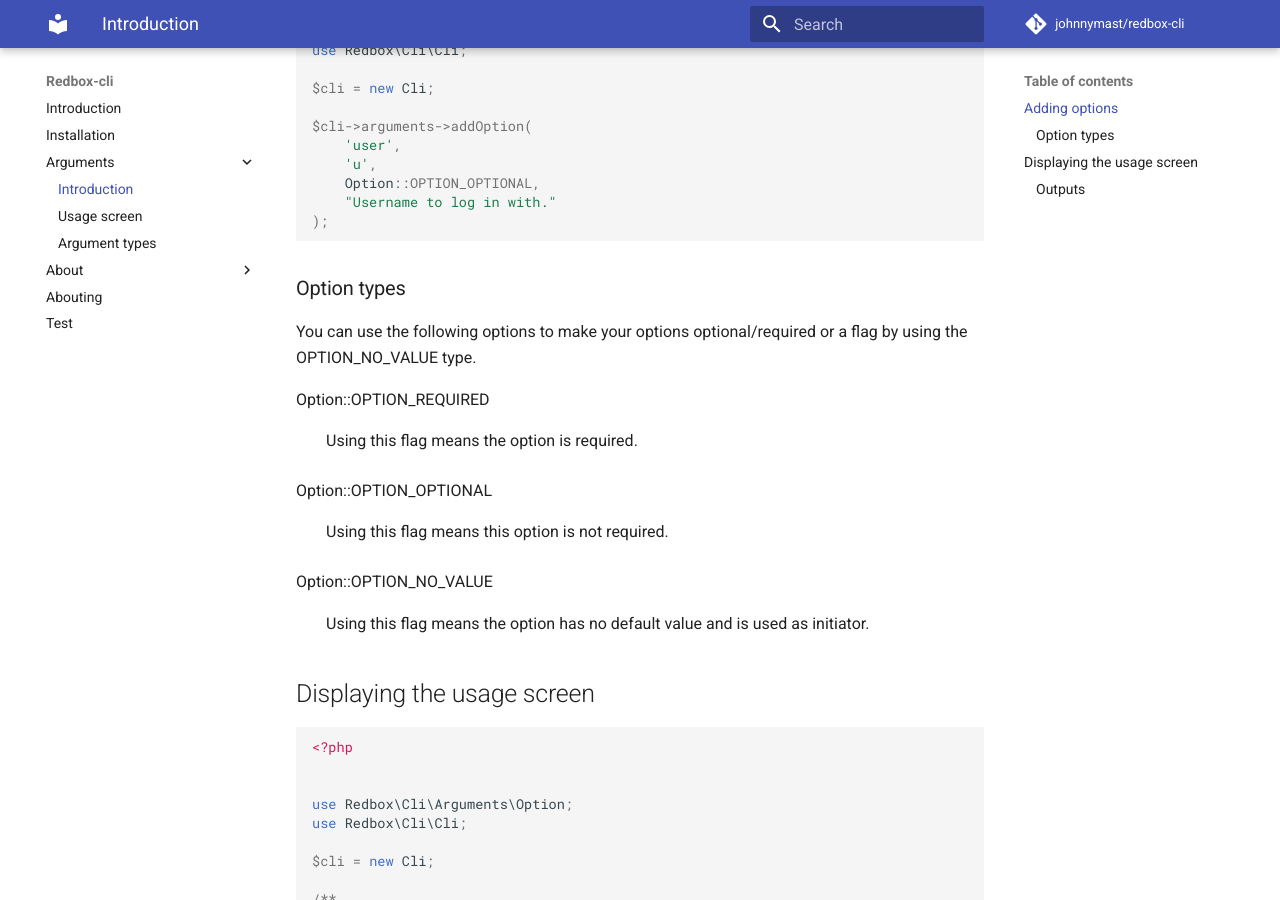
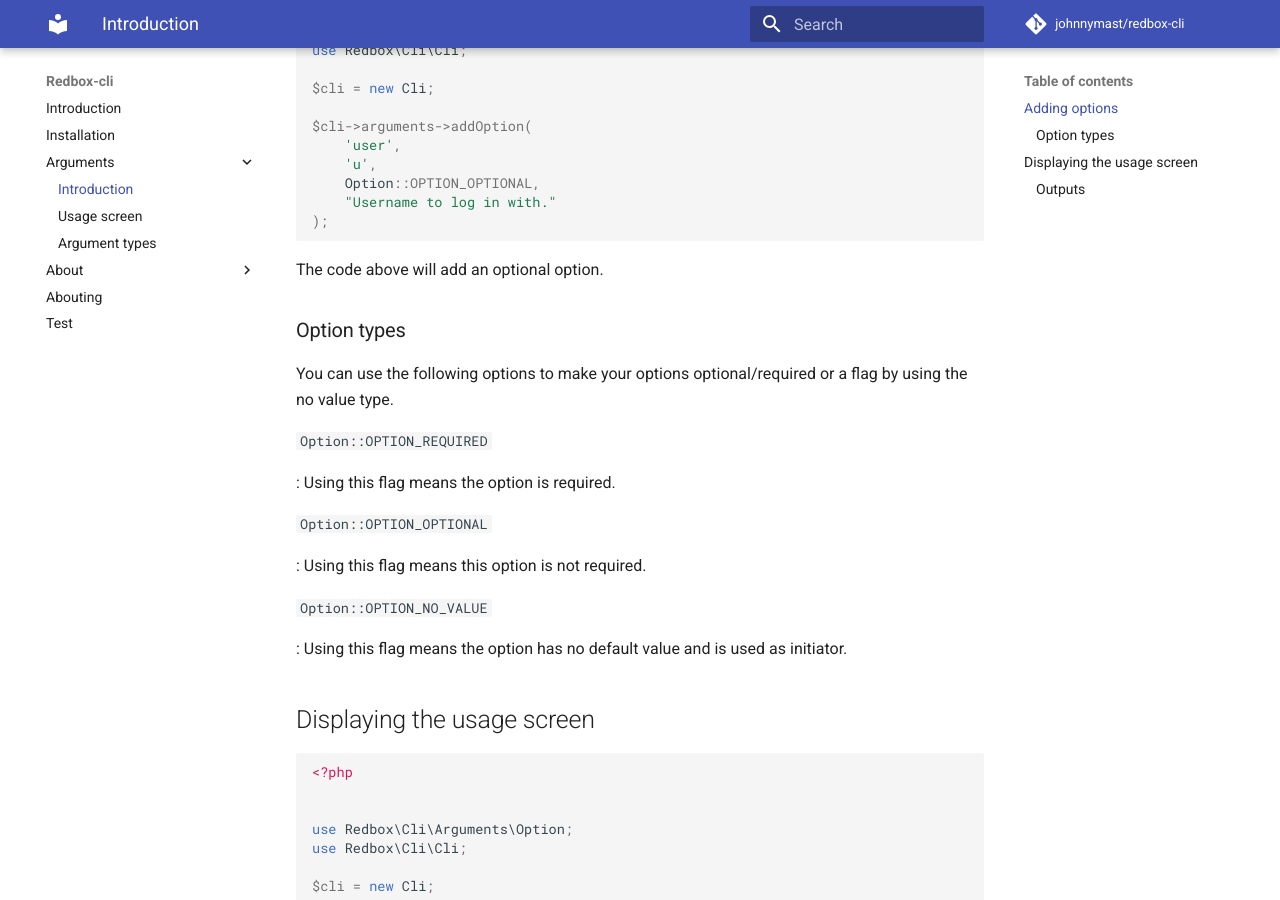
Before and after one commit to johnnymast/redbox-cli, an MkDocs documentation site: the page built from docs/arguments/introduction.md, in a window 1280 px wide and 900 px high, scrolled down 416 px. Built offline with MkDocs 1.6.1 and Material for MkDocs 9.7.7, drawn with Linux system fonts in a browser that asks for light colours; comment, search, counter and statistics services are not loaded.

````diff
--- a/docs/arguments/introduction.md
+++ b/docs/arguments/introduction.md
@@ -23,19 +23,24 @@ $cli->arguments->addOption(
 );
 
 ```
+The code above will add an optional option.
 
 ### Option types
 
-You can use the following options to make your options optional/required or a flag by using the OPTION_NO_VALUE type.
+You can use the following options to make your options optional/required or a flag by using the no value type.
 
-<dl>Option::OPTION_REQUIRED</dl>
-<dd>Using this flag means the option is required.</dd>
+`Option::OPTION_REQUIRED`
 
-<dl>Option::OPTION_OPTIONAL</dl>
-<dd>Using this flag means this option is not required.</dd>
+:   Using this flag means the option is required.
 
-<dl>Option::OPTION_NO_VALUE</dl>
-<dd>Using this flag means the option has no default value and is used as initiator.</dd>
+`Option::OPTION_OPTIONAL`
+
+:   Using this flag means this option is not required.
+
+`Option::OPTION_NO_VALUE`
+
+:   Using this flag means the option has no default value and is used as initiator.
+
 
 
 ## Displaying the usage screen
````
